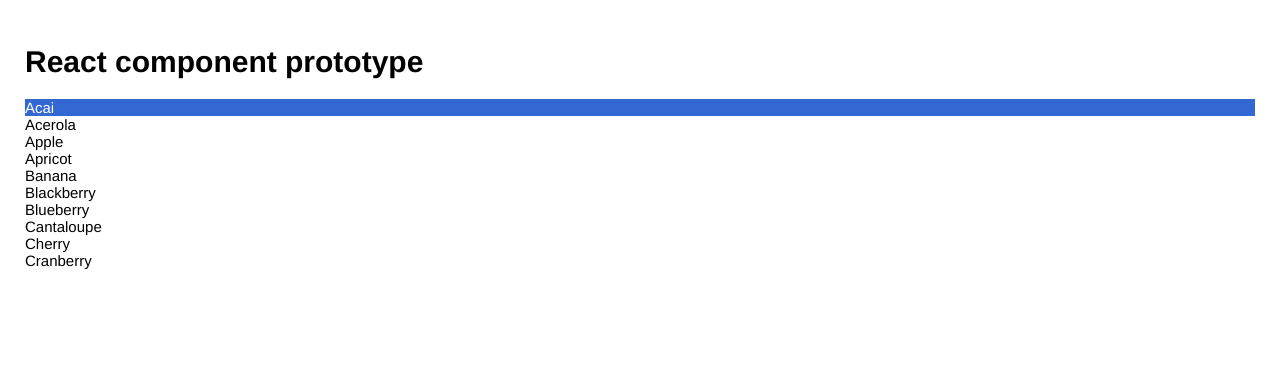
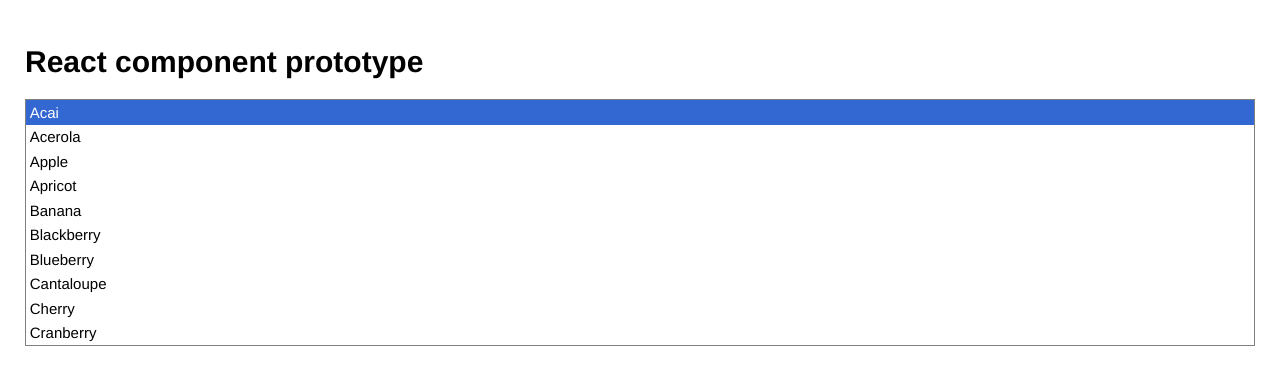
Before and after one commit to elix/elix-react-components, a React app: page / in a window 1280 px wide. Shown: the top 384 px of the page. Built offline with nearby package versions, Linux system fonts and the light colour scheme.

Commit message:
More keyboard. Click selection.

```diff
--- a/src/components/ListBox.js
+++ b/src/components/ListBox.js
@@ -1,64 +1,69 @@
 import React from 'react';
 import ReactDOM from 'react-dom';
 
+import ClickSelectionMixin from '../mixins/ClickSelectionMixin';
+import DirectionSelectionMixin from '../mixins/DirectionSelectionMixin';
+import KeyboardDirectionMixin from '../mixins/KeyboardDirectionMixin';
+import KeyboardMixin from '../mixins/KeyboardMixin';
 
-export default class ListBox extends React.Component {
+
+const Base =
+  ClickSelectionMixin(
+  DirectionSelectionMixin(
+  KeyboardMixin(
+  KeyboardDirectionMixin(
+    React.Component
+  ))));
+
+
+export default class ListBox extends Base {
 
   constructor(props) {
     super(props);
-    this.keydown = this.keydown.bind(this);
     this.state = {
-      selectedIndex: parseInt(this.props.selectedIndex || 0)
+      selectedIndex: parseInt(this.props.selectedIndex || -1)
     };
-  }
-
-  keydown(event) {
-    switch (event.keyCode) {
-
-      case 38: // Up
-        this.setState((prevState, props) => {
-          const selectedIndex = prevState.selectedIndex;
-          const newIndex = Math.max(selectedIndex - 1, 0);
-          return {
-            selectedIndex: newIndex
-          };
-        });
-        break;
-
-      case 40: // Down
-        this.setState((prevState, props) => {
-          const selectedIndex = prevState.selectedIndex;
-          const newIndex = Math.min(selectedIndex + 1, props.children.length - 1);
-          return {
-            selectedIndex: newIndex
-          };
-        });
-        break;
-    }
   }
 
   render() {
 
-    const style = `
-      .selected {
-            background: var(--elix-selected-background, highlight);
-            color: var(--elix-selected-color, highlighttext);
-      }
-    `;
+    const listStyle = {
+      'border': '1px solid gray',
+      'boxSizing': 'border-box',
+      'cursor': 'default',
+      'display': 'flex',
+      'flexDirection': 'column',
+      'WebkitTapHighlightColor': 'rgba(0, 0, 0, 0)'
+    };
+    const itemStyle = {
+      'cursor': 'default',
+      'padding': '0.25em',
+      'WebkitUserSelect': 'none',
+      'MozUserSelect': 'none',
+      'msUserSelect': 'none',
+      'UserSelect': 'none'
+    };
+    const selectedStyle = {
+      'background': 'highlight',
+      'color': 'highlighttext'
+    };
 
     const selectedIndex = this.state.selectedIndex;
     let index = 0;
     const children = React.Children.map(this.props.children, child => {
-      return (index++ !== selectedIndex) ?
-        child :
-        React.cloneElement(child, {
-          className: 'selected'
-        });
+      const selected = index === selectedIndex;
+      const style = selected ?
+        Object.assign({}, itemStyle, selectedStyle) :
+        itemStyle;
+      const className = selected ?
+        'selected' :
+        '';
+      index++;
+      return React.cloneElement(child, { style, className });
     });
 
     return (
-      <div onKeyDown={this.keydown} tabIndex="0">
-        <style>{style}</style>
+      <div onClick={this.click} onKeyDown={this.keydown} tabIndex={this.props.tabIndex || 0} style={listStyle}>
         {children}
       </div>
     );
--- /dev/null
+++ b/src/mixins/ClickSelectionMixin.js
@@ -0,0 +1,24 @@
+export default function ClickSelectionMixin(Base) {
+  return class ClickSelection extends Base {
+
+    constructor(props) {
+      super(props);
+      this.click = this.click.bind(this);
+    }
+
+    click(event) {
+      // REVIEW: is this the best way to reliably map the event target to a
+      // child?
+      const parent = event.target.parentNode;
+      const targetIndex = [...parent.children].indexOf(event.target);
+      if (targetIndex >= 0) {
+        this.setState((prevState, props) => {
+          return {
+            selectedIndex: targetIndex
+          }
+        });
+      }
+    }
+
+  }
+}
--- /dev/null
+++ b/src/mixins/DirectionSelectionMixin.js
@@ -0,0 +1,31 @@
+export default function DirectionSelectionMixin(Base) {
+  return class DirectionSelection extends Base {
+
+    goUp() {
+      this.setState((prevState, props) => {
+        const selectedIndex = prevState.selectedIndex;
+        const newIndex = Math.max(selectedIndex - 1, 0);
+        return {
+          selectedIndex: newIndex
+        };
+      });
+
+      // TODO: Return true if index moved, false otherwise.
+      return true;
+    }
+
+    goDown() {
+      this.setState((prevState, props) => {
+        const selectedIndex = prevState.selectedIndex;
+        const newIndex = Math.min(selectedIndex + 1, props.children.length - 1);
+        return {
+          selectedIndex: newIndex
+        };
+      });
+
+      // TODO: Return true if index moved, false otherwise.
+      return true;
+    }
+
+  }
+}
--- /dev/null
+++ b/src/mixins/KeyboardDirectionMixin.js
@@ -0,0 +1,23 @@
+export default function KeyboardDirectionMixin(Base) {
+  return class KeyboardDirection extends Base {
+
+    keydown(event) {
+      let handled = false;
+
+      switch (event.keyCode) {
+
+        case 38: // Up
+          handled = this.goUp();
+          break;
+
+        case 40: // Down
+          handled = this.goDown();
+          break;
+      }
+
+      // Prefer mixin result if it's defined, otherwise use base result.
+      return handled || (super.keydown && super.keydown(event)) || false;
+    }
+
+  }
+}
--- /dev/null
+++ b/src/mixins/KeyboardMixin.js
@@ -0,0 +1,10 @@
+export default function KeyboardMixin(Base) {
+  return class Keyboard extends Base {
+
+    constructor(props) {
+      super(props);
+      this.keydown = this.keydown.bind(this);
+    }
+
+  }
+}
```
